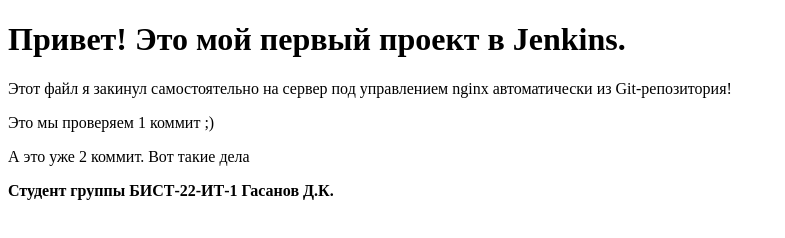
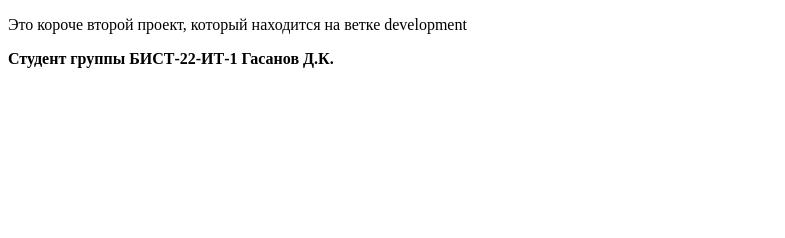
Before and after one commit to gazonokosilka/devops-lab5-gasanov-d, a plain HTML site: page index.html in a window 1280 px wide. Shown: the whole page, without its empty margins (0-785 px from the left). Drawn offline with Linux system fonts and the light colour scheme.

Commit message:
init commit

```diff
--- a/index.html
+++ b/index.html
@@ -2,13 +2,10 @@
 <html>
 <head>
     <meta charset="UTF-8">
-    <title>Мой первый проект</title>
+    <title>Мой второй проект</title>
 </head>
 <body>
-    <h1>Привет! Это мой первый проект в Jenkins.</h1>
-    <p>Этот файл я закинул самостоятельно на сервер под управлением nginx автоматически из Git-репозитория!</p>
-    <p>Это мы проверяем 1 коммит ;)</p>
-    <p>А это уже 2 коммит. Вот такие дела</p>
+    <p>Это короче второй проект, который находится на ветке development</p>
     <p><strong>Студент группы БИСТ-22-ИТ-1 Гасанов Д.К.</strong></p>
 </body>
 </html>
```
